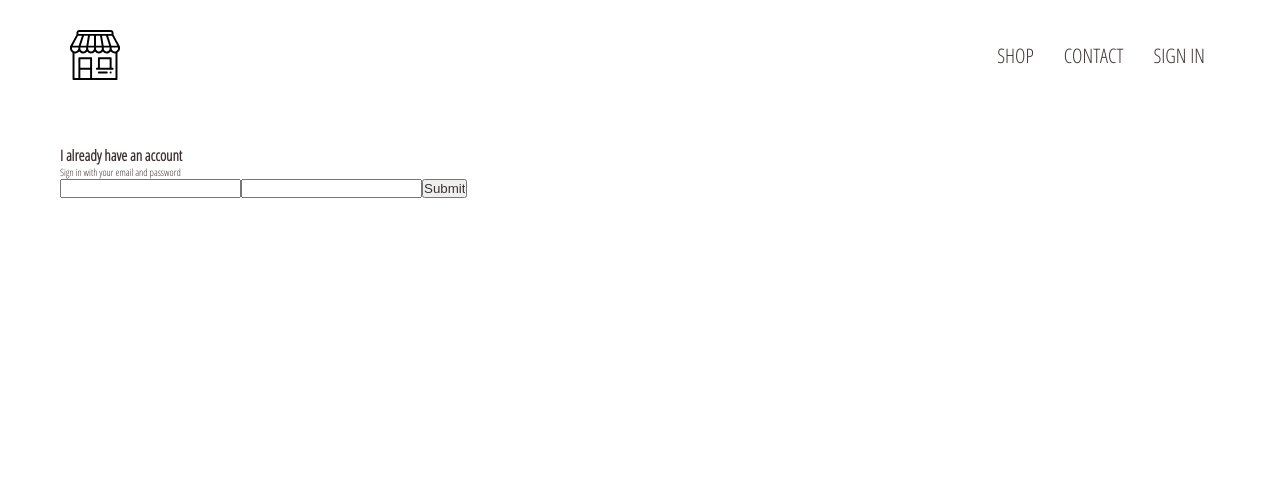
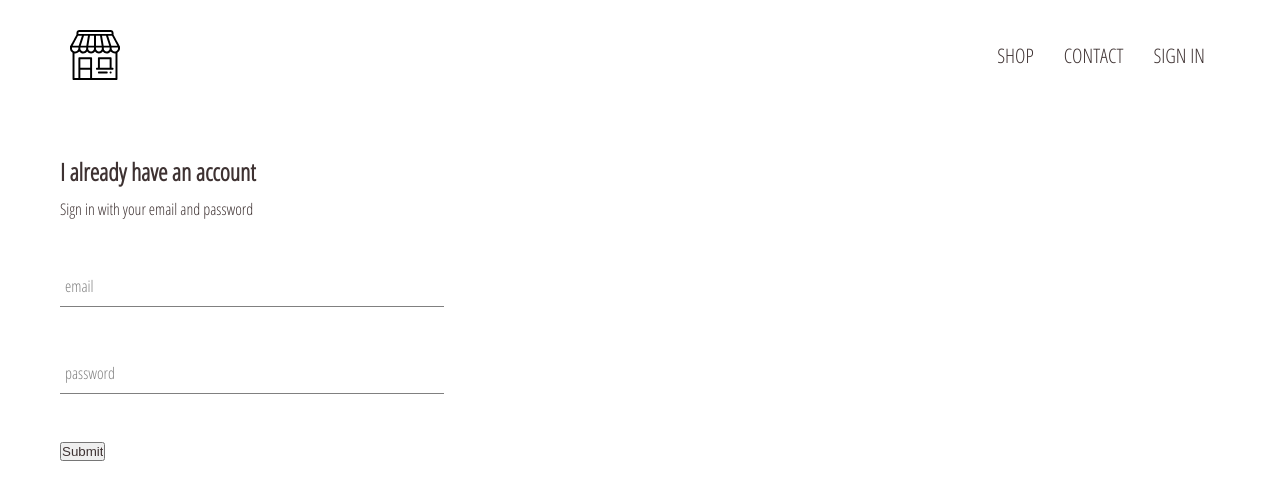
Before and after one commit to liviuschera/dos-hombres-online-shop, a React (Create React App) app: page /signin in a window 1280 px wide. Shown: the top 500 px of the page. Built offline with nearby package versions, Linux system fonts and the light colour scheme.

Commit message:
added form-input.component to be used in sign-in.component

```diff
--- a/src/App.scss
+++ b/src/App.scss
@@ -17,4 +17,5 @@
   font-family: "Open Sans Condensed", sans-serif;
   padding: 2rem 6rem;
   box-sizing: border-box;
+  font-size: 1.6rem;
 }
--- /dev/null
+++ b/src/components/form-input/form-input.component.jsx
@@ -0,0 +1,27 @@
+import React from "react";
+import "./form-input.styles.scss";
+
+function FormInput({ handleChange, label, ...otherProps }) {
+  return (
+    <div className="group">
+      <input
+        type="text"
+        onChange={handleChange}
+        className="form-input"
+        {...otherProps}
+      />
+      {label ? (
+        <label
+          htmlFor=""
+          className={`${
+            otherProps.value.length ? "shrink" : ""
+          } form-input-label`}
+        >
+          {label}
+        </label>
+      ) : null}
+    </div>
+  );
+}
+
+export default FormInput;
--- /dev/null
+++ b/src/components/form-input/form-input.styles.scss
@@ -0,0 +1,54 @@
+$sub-color: grey;
+$main-color: black;
+
+@mixin shrinkLabel {
+  top: -1.4rem;
+  font-size: 1.2rem;
+  color: $main-color;
+}
+
+.group {
+  position: relative;
+  margin: 4.5rem 0;
+
+  .form-input {
+    background: none;
+    background-color: white;
+    color: $sub-color;
+    font-size: 1.8rem;
+    padding: 1rem 1rem 1rem 0.5rem;
+    display: block;
+    width: 100%;
+    border: none;
+    border-radius: 0;
+    border-bottom: 1px solid $sub-color;
+    margin: 2.5rem 0;
+
+    &:focus {
+      outline: none;
+    }
+
+    &:focus ~ .form-input-label {
+      @include shrinkLabel();
+    }
+  }
+
+  input[type="password"] {
+    letter-spacing: 0.3em;
+  }
+
+  .form-input-label {
+    color: $sub-color;
+    font-size: 1.6rem;
+    font-weight: normal;
+    position: absolute;
+    pointer-events: none;
+    left: 0.5rem;
+    top: 1rem;
+    transition: 300ms ease all;
+
+    &.shrink {
+      @include shrinkLabel();
+    }
+  }
+}
--- a/src/components/sign-in/sign-in.component.jsx
+++ b/src/components/sign-in/sign-in.component.jsx
@@ -1,10 +1,9 @@
 import React, { useState } from "react";
+import FormInput from "../form-input/form-input.component";
 
 import "./sign-in.styles.scss";
 
 function SignIn() {
-  // const [email, setEmail] = useState("");
-  // const [password, setPassword] = useState("");
   const [state, setState] = useState({ email: "", password: "" });
 
   const handleSubmit = event => {
@@ -27,24 +26,28 @@
 
   return (
     <div className="sign-in">
-      <h2>I already have an account</h2>
+      <h2 className="title">I already have an account</h2>
       <span>Sign in with your email and password</span>
 
       <form action="post" onSubmit={handleSubmit}>
-        <input
+        {/* <label htmlFor="email">Email</label> */}
+        <FormInput
           type="text"
           name="email"
           id="email"
+          label="email"
           value={state.email}
-          onChange={handleChange}
+          handleChange={handleChange}
           required
         />
-        <input
+        {/* <label htmlFor="password">Password</label> */}
+        <FormInput
           type="password"
           name="password"
           id="password"
+          label="password"
           value={state.password}
-          onChange={handleChange}
+          handleChange={handleChange}
         />
         <input type="submit" value="Submit" />
       </form>
--- a/src/components/sign-in/sign-in.styles.scss
+++ b/src/components/sign-in/sign-in.styles.scss
@@ -0,0 +1,9 @@
+.sign-in {
+  width: 30vw;
+  display: flex;
+  flex-direction: column;
+
+  .title {
+    margin: 1rem 0;
+  }
+}
```
